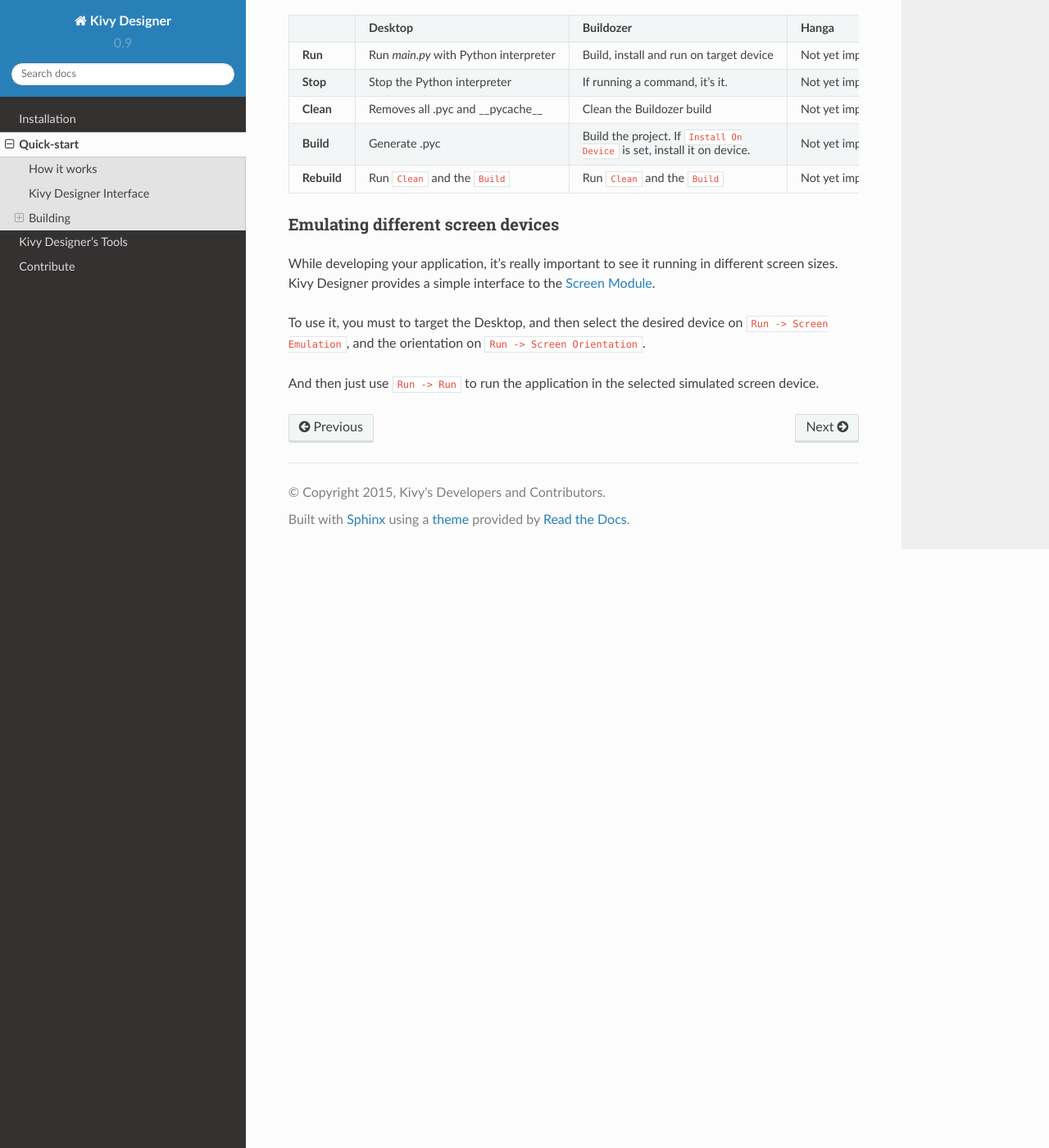
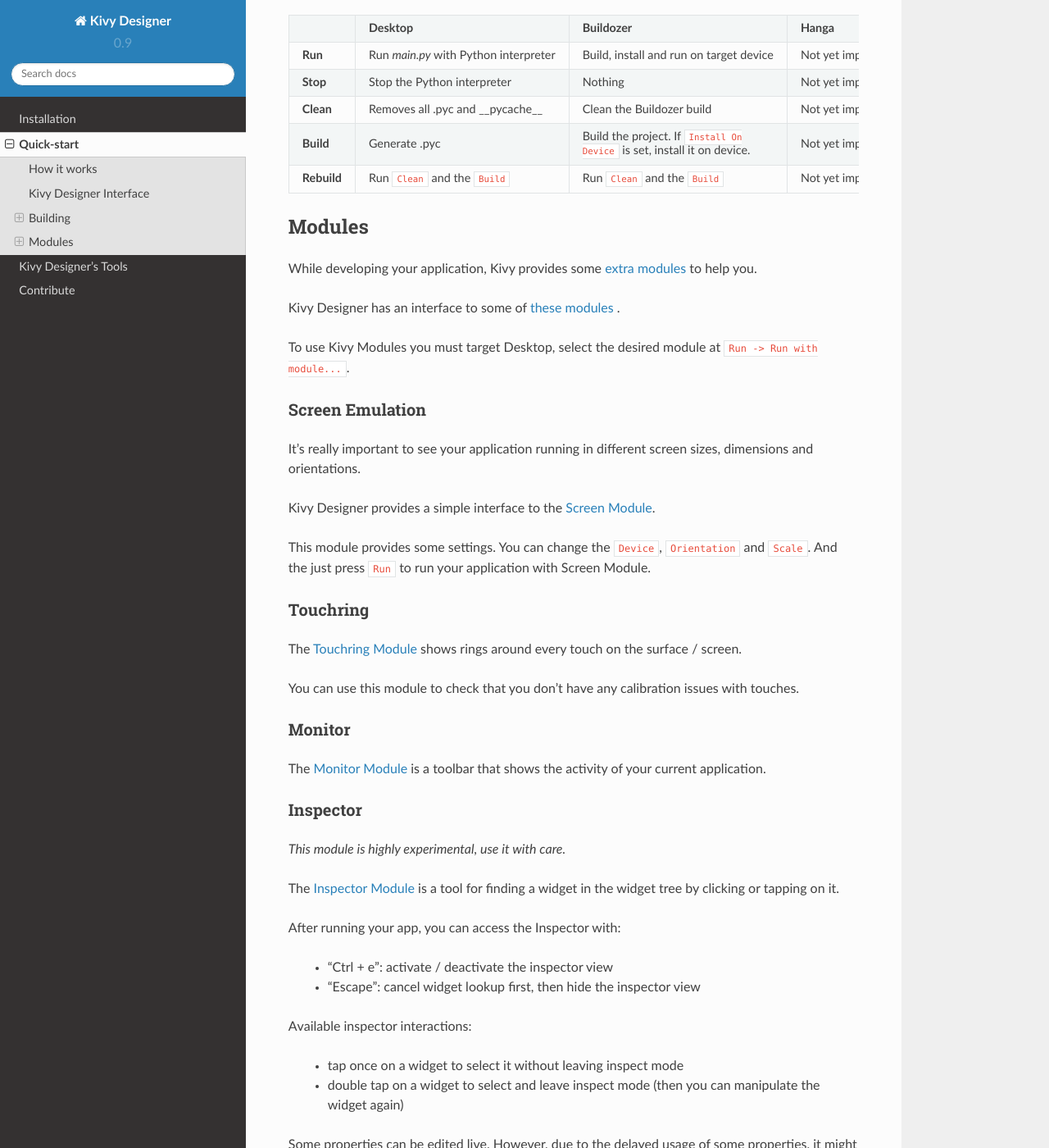
Before and after one commit to kivy/kivy-designer, a Sphinx documentation site: the page built from docs/source/quickstart.rst, in a window 1280 px wide and 1400 px high, scrolled down 2236 px. Shown: the whole window at 82% size. Built offline with Sphinx 7.4.7 and the Read the Docs theme 2.0.0, drawn with Linux system fonts in a browser that asks for light colours; some of the changed text lies outside the part shown.

Commit message:
modules docs ok

```diff
--- a/docs/source/quickstart.rst
+++ b/docs/source/quickstart.rst
@@ -80,7 +80,7 @@
 +-----------+---------------------------------------+--------------------------------------------+------------------------------------------+
 | **Run**   | Run *main.py* with Python interpreter | Build, install and run on target device    | Not yet implemented                      |
 +-----------+---------------------------------------+--------------------------------------------+------------------------------------------+
-| **Stop**  | Stop the Python interpreter           | If running a command, it's it.             | Not yet implemented                      |
+| **Stop**  | Stop the Python interpreter           | Nothing                                    | Not yet implemented                      |
 +-----------+---------------------------------------+--------------------------------------------+------------------------------------------+
 | **Clean** | Removes all .pyc and __pycache__      | Clean the Buildozer build                  | Not yet implemented                      |
 +-----------+---------------------------------------+--------------------------------------------+------------------------------------------+
@@ -90,11 +90,58 @@
 |**Rebuild**| Run ``Clean`` and the ``Build``       | Run ``Clean`` and the ``Build``            | Not yet implemented                      |
 +-----------+---------------------------------------+--------------------------------------------+------------------------------------------+
 
-Emulating different screen devices
-~~~~~~~~~~~~~~~~~~~~~~~~~~~~~~~~~~
+Modules
+-------
 
-While developing your application, it's really important to see it running in different screen sizes. Kivy Designer provides a simple interface to the `Screen Module <http://kivy.org/docs/api-kivy.modules.screen.html#module-kivy.modules.screen>`_.
+While developing your application, Kivy provides some `extra modules <http://kivy.org/docs/api-kivy.modules.html>`_ to help you.
 
-To use it, you must to target the Desktop, and then select the desired device on ``Run -> Screen Emulation``, and the orientation on ``Run -> Screen Orientation``.
+Kivy Designer has an interface to some of `these modules <http://kivy.org/docs/api-kivy.modules.html>`_ .
 
-And then just use ``Run -> Run`` to run the application in the selected simulated screen device.
+To use Kivy Modules you must target Desktop, select the desired module at ``Run -> Run with module...``.
+
+Screen Emulation
+~~~~~~~~~~~~~~~~
+
+It's really important to see your application running in different screen sizes, dimensions and orientations.
+
+Kivy Designer provides a simple interface to the `Screen Module <http://kivy.org/docs/api-kivy.modules.screen.html#module-kivy.modules.screen>`_.
+
+This module provides some settings. You can change the ``Device``, ``Orientation`` and ``Scale``. And the just press ``Run`` to run your application with Screen Module.
+
+Touchring
+~~~~~~~~~
+
+The `Touchring Module <http://kivy.org/docs/api-kivy.modules.touchring.html#module-kivy.modules.touchring>`_ shows rings around every touch on the surface / screen.
+
+You can use this module to check that you don’t have any calibration issues with touches.
+
+Monitor
+~~~~~~~
+
+The `Monitor Module <http://kivy.org/docs/api-kivy.modules.monitor.html#module-kivy.modules.monitor>`_ is a toolbar that shows the activity of your current application.
+
+Inspector
+~~~~~~~~~
+
+`This module is highly experimental, use it with care.`
+
+The `Inspector Module <http://kivy.org/docs/api-kivy.modules.inspector.html#module-kivy.modules.inspector>`_ is a tool for finding a widget in the widget tree by clicking or tapping on it.
+
+After running your app, you can access the Inspector with:
+
+    - "Ctrl + e": activate / deactivate the inspector view
+    - "Escape": cancel widget lookup first, then hide the inspector view
+
+Available inspector interactions:
+
+    - tap once on a widget to select it without leaving inspect mode
+    - double tap on a widget to select and leave inspect mode (then you can manipulate the widget again)
+
+Some properties can be edited live. However, due to the delayed usage of some properties, it might crash if you don’t handle all the cases.
+
+Web Debugger
+~~~~~~~~~~~~
+
+The `Web Debugger Module <http://kivy.org/docs/api-kivy.modules.webdebugger.html#module-kivy.modules.webdebugger>`_ starts a webserver and run in the background. You can see how your application evolves during runtime, examine the internal cache etc.
+
+To access the debugger, Kivy Designer will open http://localhost:5000/
```
